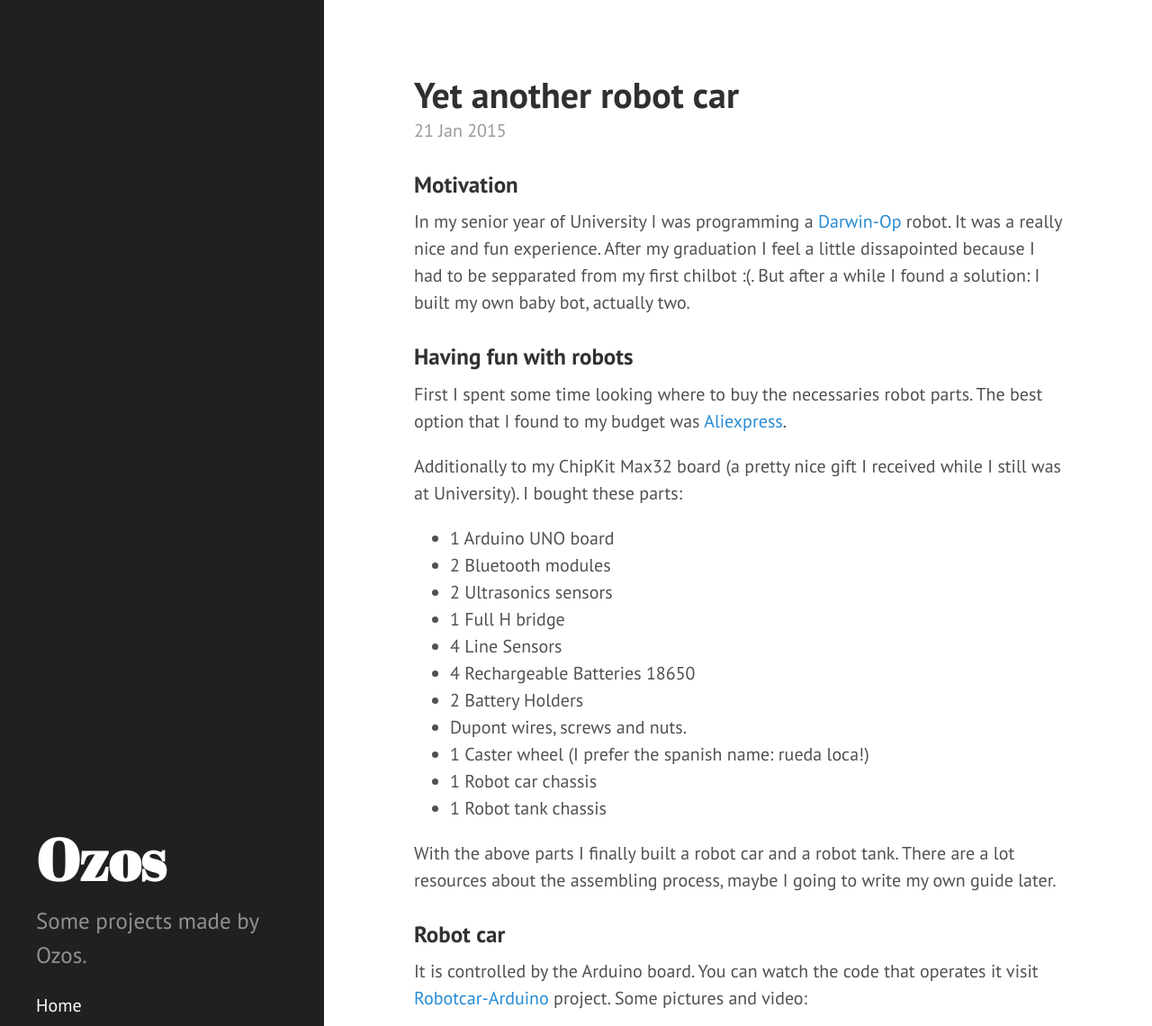
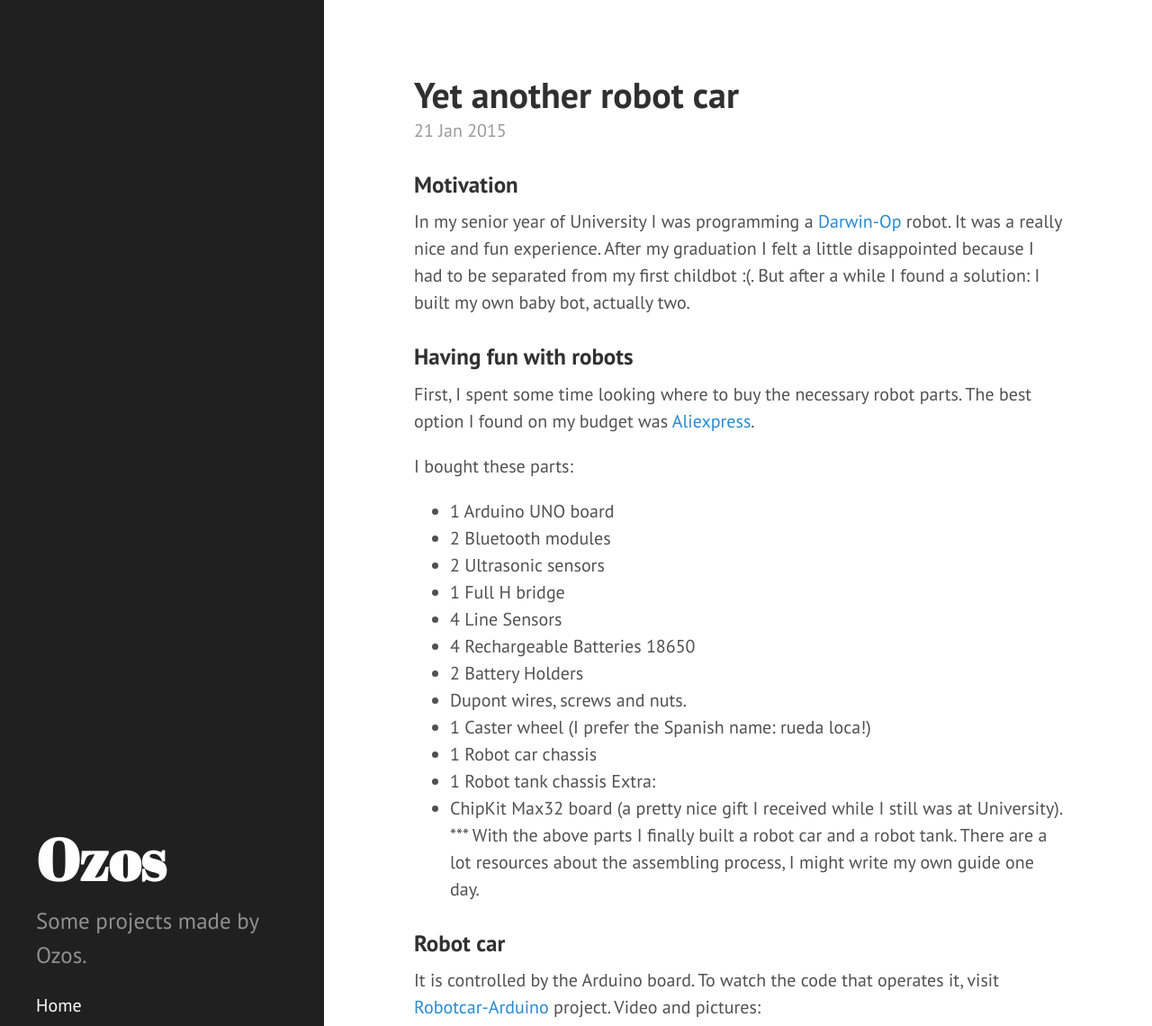
Before and after one commit to ozos/ozos.github.io, a Jekyll site: the page built from _posts/2015-01-21-Yet another robot car.md, in a window 1280 px wide and 1400 px high, cut to the strip 0-1140 px from the top of the window. Shown: the whole strip at 90% size. Built offline with Jekyll 4.4.1, drawn with Linux system fonts in a browser that asks for light colours; Markdown is read by kramdown in place of the engine named in the settings; some of the changed text lies outside the part shown.

Commit message:
update and fixes

```diff
--- a/_posts/2015-01-21-Yet another robot car.md
+++ b/_posts/2015-01-21-Yet another robot car.md
@@ -5,32 +5,33 @@ title: Yet another robot car
 
 ### Motivation
 
-In my senior year of University I was programming a [Darwin-Op](http://www.robotis.com/xe/darwin_en) robot. It was a really nice and fun experience. After my graduation I feel a little dissapointed because I had to be sepparated from my first chilbot :(. But after a while I found a solution: I built my own baby bot, actually two.
+In my senior year of University I was programming a [Darwin-Op](http://www.robotis.com/xe/darwin_en) robot. It was a really nice and fun experience. After my graduation I felt a little disappointed because I had to be separated from my first childbot :(. But after a while I found a solution: I built my own baby bot, actually two.
 
 ### Having fun with robots
 
-First I spent some time looking where to buy the necessaries robot parts. The best option that I found to my budget was [Aliexpress](http://www.aliexpress.com).
+First, I spent some time looking where to buy the necessary robot parts. The best option I found on my budget was [Aliexpress](http://www.aliexpress.com).
 
 
-Additionally to my ChipKit Max32 board (a pretty nice gift I received while I still was at University). I bought these parts:
+I bought these parts:
 
 * 1 Arduino UNO board
 * 2 Bluetooth modules
-* 2 Ultrasonics sensors
+* 2 Ultrasonic sensors
 * 1 Full H bridge
 * 4 Line Sensors
 * 4 Rechargeable Batteries 18650
 * 2 Battery Holders
 * Dupont wires, screws and nuts.
-* 1 Caster wheel (I prefer the spanish name: rueda loca!)
+* 1 Caster wheel (I prefer the Spanish name: rueda loca!)
 * 1 Robot car chassis
 * 1 Robot tank chassis
-
-With the above parts I finally built a robot car and a robot tank. There are a lot resources about the assembling process, maybe I going to write my own guide later.
+Extra:
+* ChipKit Max32 board (a pretty nice gift I received while I still was at University). ***
+With the above parts I finally built a robot car and a robot tank. There are a lot resources about the assembling process, I might write my own guide one day.
 
 ### Robot car
 
-It is controlled by the Arduino board.  You can watch the code that operates it visit  [Robotcar-Arduino](http://ozos.github.io/robotcar-arduino) project. Some pictures and video:
+It is controlled by the Arduino board.  To watch the code that operates it, visit  [Robotcar-Arduino](http://ozos.github.io/robotcar-arduino) project. Video and pictures:
 
 <a href="http://www.youtube.com/watch?feature=player_embedded&v=YOUTUBE_VIDEO_ID_HERE
 " target="_blank"><img src="http://img.youtube.com/vi/YOUTUBE_VIDEO_ID_HERE/0.jpg"
@@ -42,7 +43,7 @@ alt="IMAGE ALT TEXT HERE" width="240" height="180" border="10" /></a>
 
 ### Robot tank
 
-It is controlled by the Arduino board.  You can watch the code that operates it visit  [Robotcar-Arduino](http://ozos.github.io/robotcar-chipkit) project. The code had to be modified because Chipkit provides a very old library who lacks of functionality required by the original project. Some pictures and video:
+It is controlled by the Arduino board.  To watch the code that operates it, visit  [Robotcar-Arduino](http://ozos.github.io/robotcar-chipkit) project. The code had to be modified because Chipkit provides a very old library that lacks the functionality required by the original project. Video and pictures:
 
 <a href="http://www.youtube.com/watch?feature=player_embedded&v=YOUTUBE_VIDEO_ID_HERE
 " target="_blank"><img src="http://img.youtube.com/vi/YOUTUBE_VIDEO_ID_HERE/0.jpg"
```
Also changed, not shown: other parts of _posts/2015-01-21-Yet another robot car.md (+1 -1 lines), about.md (+1 -1 lines).
